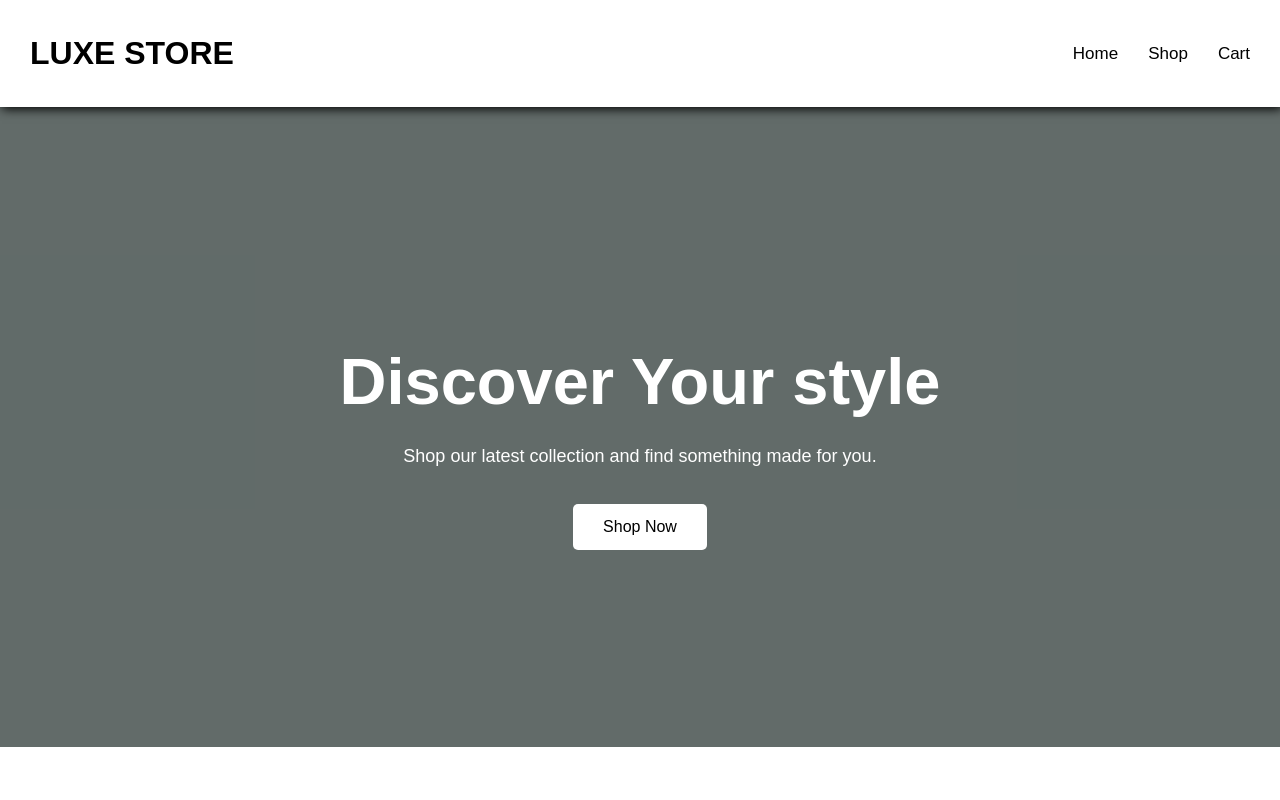
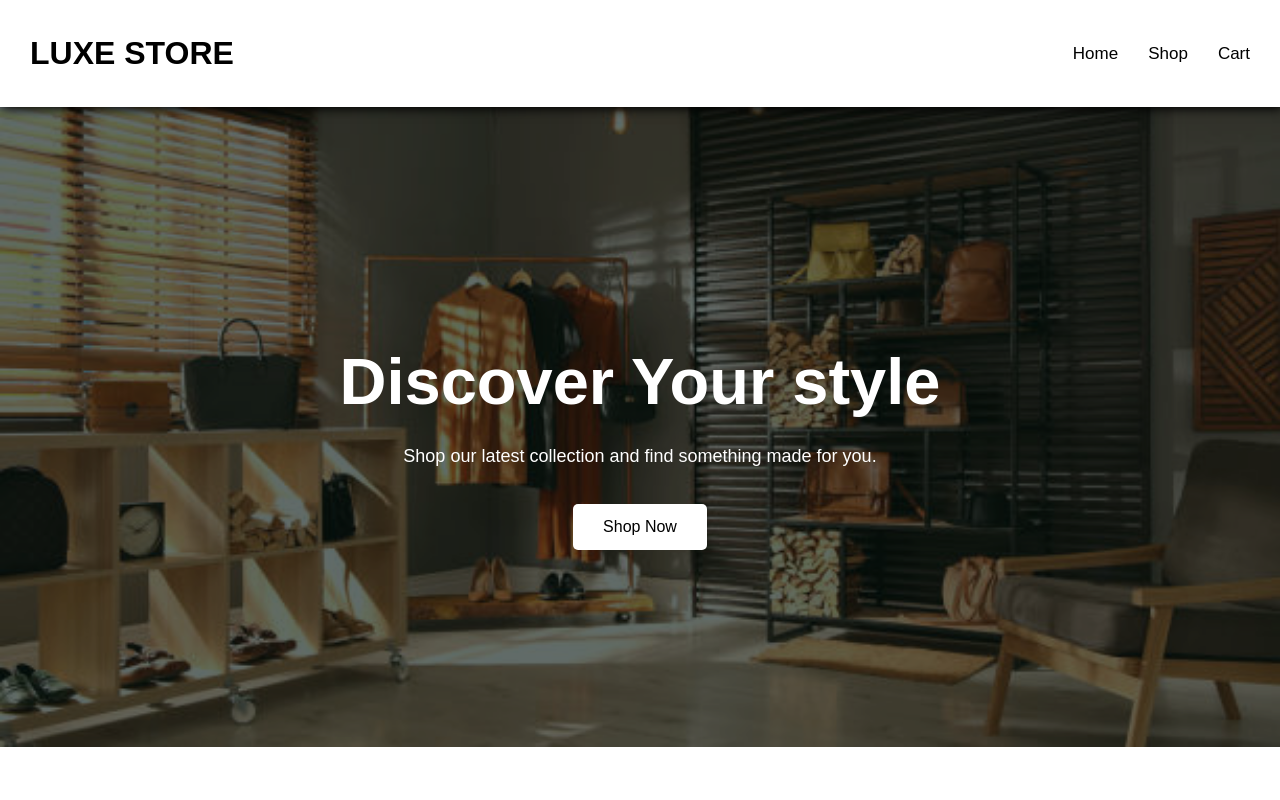
Before and after one commit to odebunmideborah013-lab/Luxe-store, a plain HTML site: page index.html in a window 1280 px wide. Shown: the top 800 px of the page. Drawn offline with Linux system fonts and the light colour scheme.

Commit message:
Update style.css

```diff
--- a/css/style.css
+++ b/css/style.css
@@ -62,7 +62,7 @@ header {
     overflow: hidden;
     height: 80vh;
 
-    background-image: url(images/hero3.jpg);
+    background-image: url(../images/hero3.jpg);
     background-size: cover;
     background-position: center;
     background-repeat: no-repeat;
```
